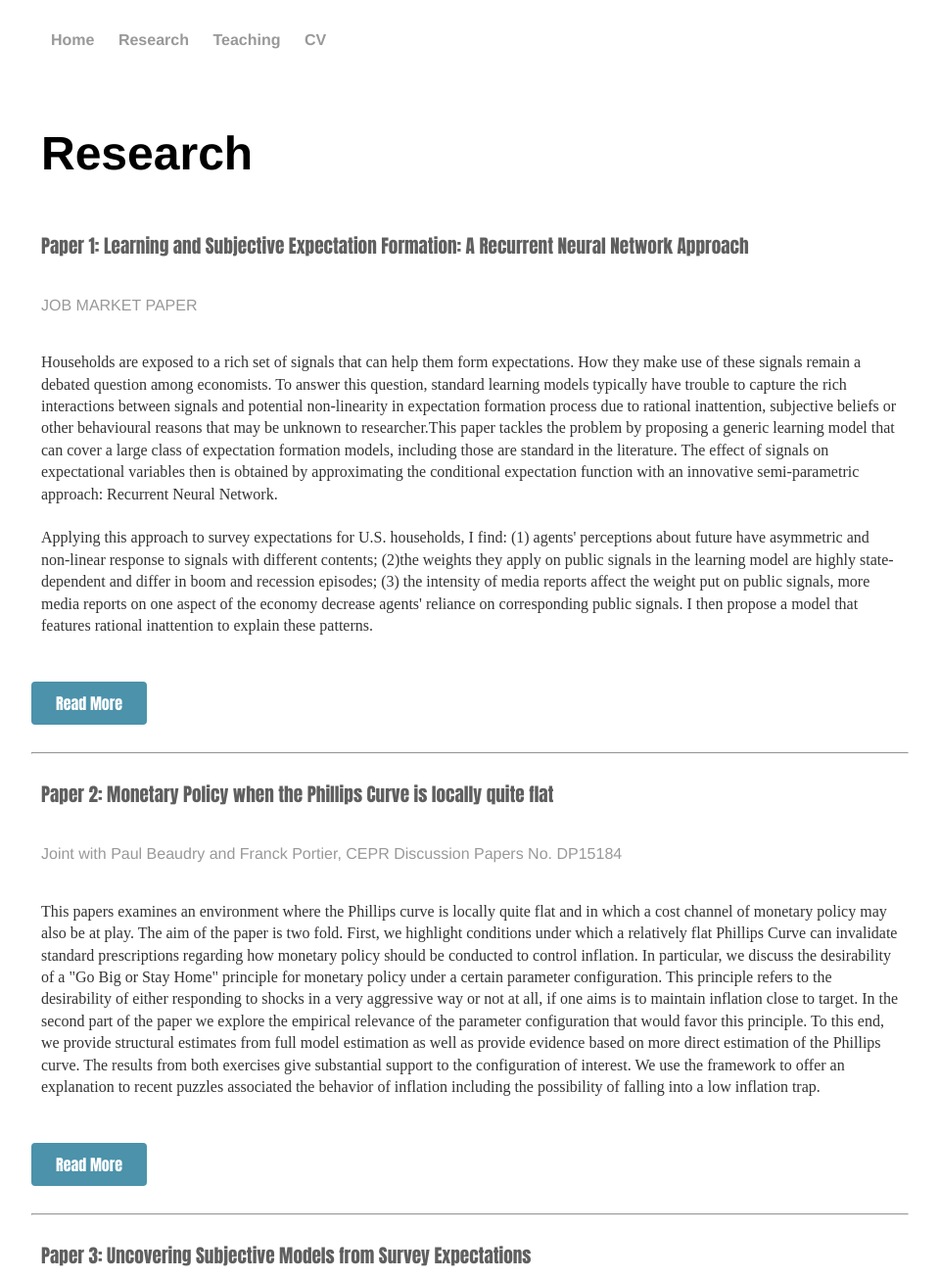
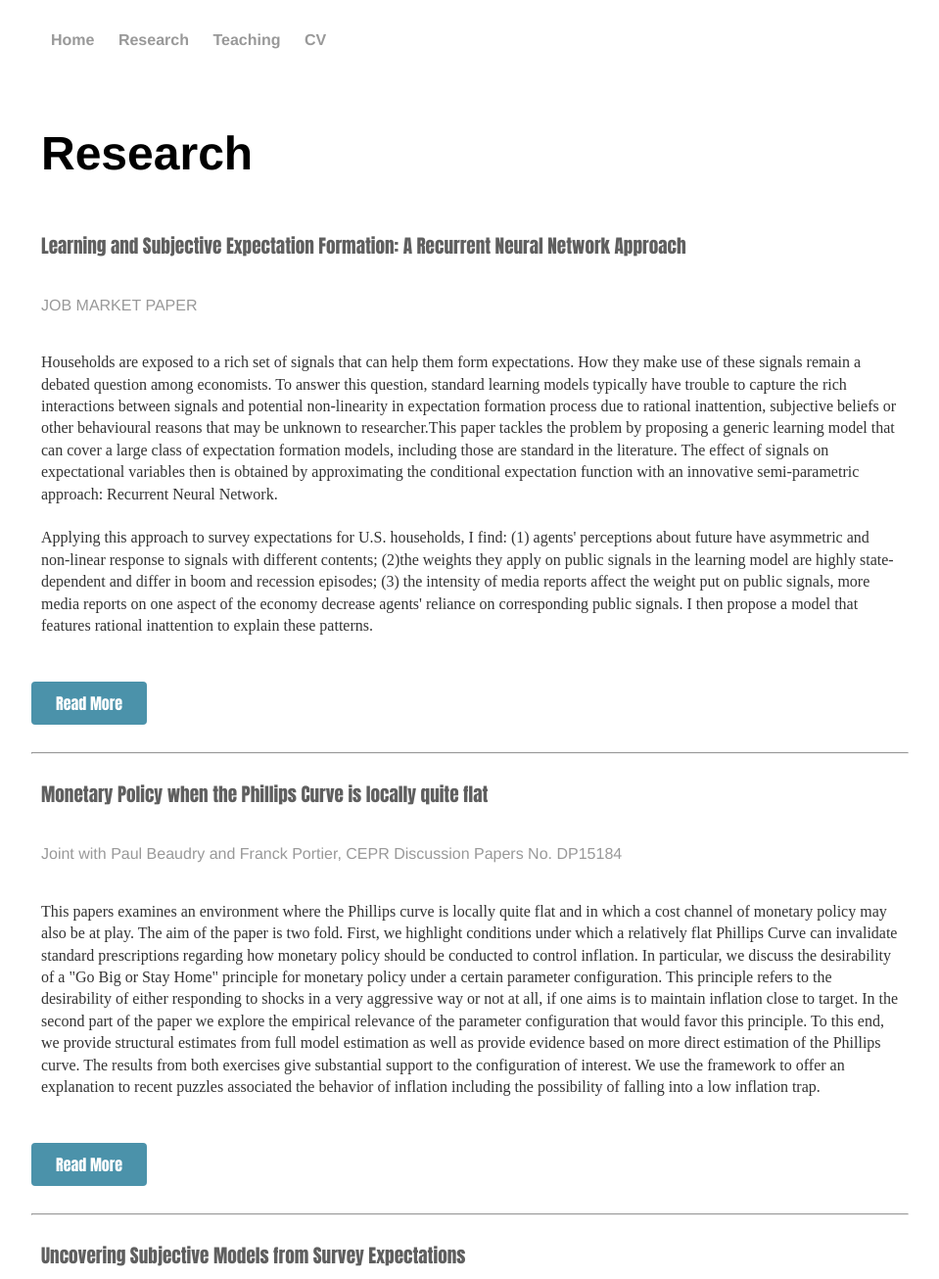
Before and after one commit to sevhou/sevhou.github.io, a Jekyll site: the page built from research/index.html, in a window 1280 px wide and 1400 px high, cut to the strip 94-1400 px from the top of the window. Shown: the whole strip at 98% size, without its empty margins (160-1119 px from the left). Built offline with Jekyll 4.4.1, drawn with Linux system fonts in a browser that asks for light colours.

Commit message:
Update index.html

```diff
--- a/research/index.html
+++ b/research/index.html
@@ -6,7 +6,7 @@
 <div class="blurb">
 	<h1>Research</h1>
 
-	<h2>Paper 1: Learning and Subjective Expectation Formation: A Recurrent Neural Network Approach</h2>
+	<h2>Learning and Subjective Expectation Formation: A Recurrent Neural Network Approach</h2>
 		<p class="light-text">JOB MARKET PAPER</p>
 		<p>Households are exposed to a rich set of signals that can help them form expectations.
 			How they make use of these signals remain a debated question among economists.
@@ -31,7 +31,7 @@
 
 		<hr>
 
-	<h2>Paper 2: Monetary Policy when the  Phillips Curve is locally quite flat</h2>
+	<h2>Monetary Policy when the  Phillips Curve is locally quite flat</h2>
 		<p class="light-text">Joint with Paul Beaudry and Franck Portier, CEPR Discussion Papers No. DP15184</p>
 		<p>This papers examines an environment where the Phillips curve is locally quite flat and in which
 			a cost channel of monetary policy may also be at play.  The aim of the paper is two fold.
@@ -52,7 +52,7 @@
 		<a href="https://sevhou.github.io/research/Monetary%20Policy%20when%20the%20Phillips%20Curve%20is%20Locally%20Quite%20Flat.pdf" class="bluebutton">Read More</a>
 		<hr>
 
-	<h2>Paper 3: Uncovering Subjective Models from Survey Expectations</h2>
+	<h2>Uncovering Subjective Models from Survey Expectations</h2>
 		<p>Expectations about different macroeconomic aspects correlate with each other. I perform a structural
 			test in framework of noisy information model and show that individual forms their expectations on
 			multiple macroeconomic variables jointly rather than independently, thus causing these expectations
```
